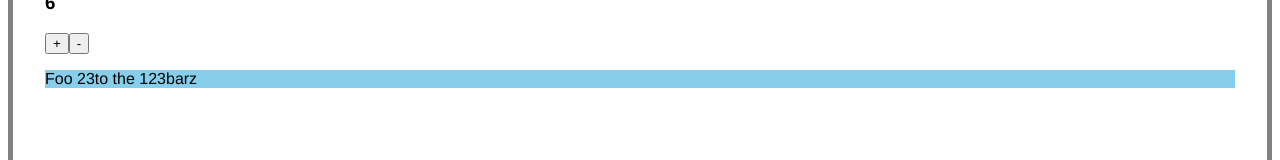
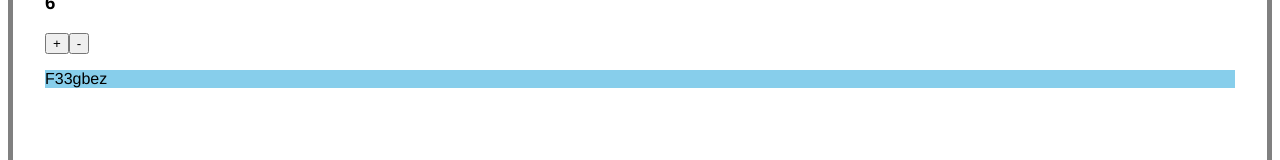
Before and after one commit to Jinxooh/webpack4-typescript-react-redux, a React app: page / in a window 1280 px wide. Shown: the part 142-302 px from the top of the page. Built offline with nearby package versions, Linux system fonts and the light colour scheme; the HTML template or start-up script is replaced by a standard one.

Commit message:
connect redux - 2

```diff
--- a/src/components/App.tsx
+++ b/src/components/App.tsx
@@ -1,24 +1,22 @@
 import * as React from "react";
-import { Provider } from 'react-redux';
-import configureStore from '../store/configureStore';
+import modules from '../store/modules';
 import './App.scss';
 import Counter from './Counter';
 
-const store = configureStore();
 const logo = require('../assets/logo.svg');
 
 class App extends React.Component {
     render() {
         return (
-            <Provider store={store}>
-                <div className="app">
-                    <Counter />
-                    <p>Foo 23to the 123barz</p>
-                    <img src={logo} height="480"/>
-                </div>
-            </Provider>
+            <div className="app">
+                <Counter />
+                <p>F33gbez</p>
+                <img src={logo} height="480"/>
+            </div>
         );
     }
 }
 
+export const reducer = modules;
+
 export default App;
--- a/src/index.tsx
+++ b/src/index.tsx
@@ -1,13 +1,18 @@
 import * as React from "react";
 import { render } from "react-dom";
 import { AppContainer } from "react-hot-loader";
-import App from "./components/App";
+import { Provider } from 'react-redux';
+import App, { reducer } from "./components/App";
+import configureStore from './store/configureStore';
 
 const rootEl = document.getElementById("root");
+const store = configureStore();
 
 render(
   <AppContainer>
-    <App />
+    <Provider store={store}>
+      <App />
+    </Provider>
   </AppContainer>,
   rootEl,
 );
@@ -18,15 +23,19 @@ declare let module: { hot: any };
 if (module.hot) {
   const reload = () => {
     const NewApp = require("./components/App").default;
+    // const nextRootReducer = NewApp.reducer;
+    // store.replaceReducer(nextRootReducer);
 
     render(
       <AppContainer>
-        <NewApp />
+        <Provider store={store}>
+          <NewApp />
+        </Provider>
       </AppContainer>,
       rootEl,
     );
   };
 
-  module.hot.accept("./components/App", () => {reload(); });
+  module.hot.accept(['./components/App', './store/modules'], () => { reload(); });
   // module.hot.accept("./store/modules", () => {reload(); });
 }
--- a/src/store/modules/counter.ts
+++ b/src/store/modules/counter.ts
@@ -13,7 +13,7 @@ export interface CounterState {
 }
 
 const initialState: CounterState = {
-  value: 0,
+  value: 4,
 };
 
 export default handleActions<CounterState>(
```
